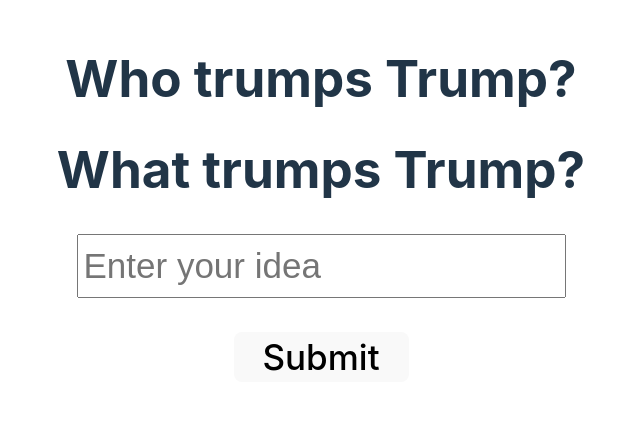
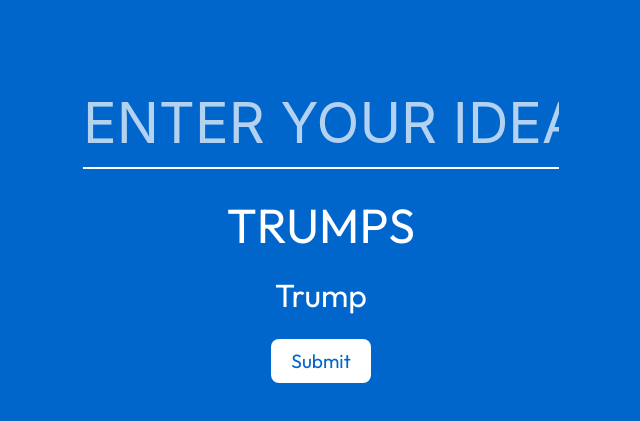
Before and after one commit to John-OK/coconut-tree, a React (Vite) app in the folder frontend/: page / in a window 1280 px wide. Shown: the part 201-622 px from the top of the page, without its empty margins (319-959 px from the left). Built offline with nearby package versions, Linux system fonts and the light colour scheme.

Commit message:
Add styling to homepage

```diff
--- a/frontend/index.html
+++ b/frontend/index.html
@@ -1,10 +1,18 @@
-<!doctype html>
+<!DOCTYPE html>
 <html lang="en">
   <head>
     <meta charset="UTF-8" />
     <meta name="viewport" content="width=device-width, initial-scale=1.0" />
     <title>Let's trump Trump!</title>
     <link rel="stylesheet" href="./src/index.css" />
+    <link
+      rel="stylesheet"
+      href="https://cdn.jsdelivr.net/npm/bulma@0.9.4/css/bulma.min.css"
+    />
+    <link
+      href="https://fonts.googleapis.com/css2?family=Outfit:wght@400;700&family=Dancing+Script&display=swap"
+      rel="stylesheet"
+    />
 
     <!--
     This favicon was generated using the following graphics from Twitter Twemoji:
@@ -13,10 +21,24 @@
     - Graphics Source: https://github.com/twitter/twemoji/blob/master/assets/svg/1f1fa-1f1f8.svg
     - Graphics License: CC-BY 4.0 (https://creativecommons.org/licenses/by/4.0/)
     -->
-    <link rel="apple-touch-icon" sizes="180x180" href="./src/assets/favicon_io/apple-touch-icon.png">
-    <link rel="icon" type="image/png" sizes="32x32" href="./src/assets/favicon_io/favicon-32x32.png">
-    <link rel="icon" type="image/png" sizes="16x16" href="./src/assets/favicon_io/favicon-16x16.png">
-    <link rel="manifest" href="./src/assets/favicon_io/site.webmanifest">
+    <link
+      rel="apple-touch-icon"
+      sizes="180x180"
+      href="./src/assets/favicon_io/apple-touch-icon.png"
+    />
+    <link
+      rel="icon"
+      type="image/png"
+      sizes="32x32"
+      href="./src/assets/favicon_io/favicon-32x32.png"
+    />
+    <link
+      rel="icon"
+      type="image/png"
+      sizes="16x16"
+      href="./src/assets/favicon_io/favicon-16x16.png"
+    />
+    <link rel="manifest" href="./src/assets/favicon_io/site.webmanifest" />
   </head>
   <body>
     <div id="root"></div>
--- a/frontend/src/App.css
+++ b/frontend/src/App.css
@@ -5,7 +5,7 @@
   text-align: center;
 }
 
-.answer {
+/* .answer {
   width: 475px;
   height: 50px;
   font-size: 35px;
@@ -17,4 +17,73 @@
   height: 50px;
   font-size: 35px;
   padding: 0px;
+} */
+
+body {
+  font-family: 'Outfit', sans-serif;
+  background-color: #0066cc; /* Blue background */
+  color: white;
+  margin: 0;
+  padding: 0;
 }
+
+.home-container {
+  display: flex;
+  flex-direction: column;
+  align-items: center;
+  justify-content: center;
+  height: 100vh;
+  padding: 20px;
+}
+
+.input-container {
+  position: relative;
+  width: 85%; /* 70%; 85% for "Enter your idea") */
+  max-width: 560px; /* 480px; 560px for "Enter your idea" */
+  margin-bottom: 20px;
+}
+
+.custom-input {
+  width: 100%;
+  border: none;
+  border-bottom: 2px solid white;
+  background-color: transparent;
+  color: white;
+  font-size: 3.5rem;
+  padding: 10px 0;
+  outline: none;
+  text-align: center;
+  text-transform: uppercase;
+}
+
+.custom-input::placeholder {
+  color: rgba(255, 255, 255, 0.7);
+  text-align: center;
+  text-transform: uppercase;
+}
+
+.trumps-text {
+  font-size: 3rem;
+  margin-bottom: 10px;
+}
+
+.trump-text {
+  font-size: 2rem;
+  margin-bottom: 20px;
+}
+
+.submit-button {
+  background-color: white;
+  color: #0066cc;
+  border: none;
+  padding: 10px 20px;
+  font-size: 1.2rem;
+  cursor: pointer;
+  transition: background-color 0.3s, color 0.3s;
+}
+
+.submit-button:hover {
+  background-color: #0066cc;
+  color: white;
+  border: 2px solid white;
+}
--- a/frontend/src/pages/Home.jsx
+++ b/frontend/src/pages/Home.jsx
@@ -1,52 +1,62 @@
-import { useState } from 'react'
-import '../App.css'
-import axios from "axios"
-import { useNavigate } from 'react-router-dom';
+import axios from "axios";
+import { useState } from "react";
+import { useNavigate } from "react-router-dom";
+import "../App.css";
 
 function Home() {
   const [userInput, setUserInput] = useState("");
   const navigate = useNavigate();
 
   const handleSubmit = async () => {
+    if (userInput.trim() === "" || userInput.length > 25) {
+      // Show an error message to the user
+      alert("Input must not be empty and should be 25 characters or less.");
+      return;
+    }
+
     try {
-        const response = await axios.post('/user_answer', {
-          answer: userInput
+      const response = await axios.post("/user_answer", {
+        answer: userInput.toLowerCase(), // Store lowercase in the database
       });
 
-        navigate('/resultDisplay', { state: { result: response.data } });
+      navigate("/resultDisplay", { state: { result: response.data } });
     } catch (error) {
-      console.error('Error:', error);
+      console.error("Error:", error);
       // Handle errors (e.g., show error message to user)
     }
   };
 
+  const handleInputChange = (event) => {
+    setUserInput(event.target.value); // Store as-is, display will be uppercase
+  };
 
   return (
-      <div className="Home">
-        <h1>Who trumps Trump?</h1>
-        <h1>What trumps Trump?</h1>
-
-        <h1>
-        <form >
+    <div className="home-container">
+      <div className="input-container">
         <input
-            className='answer'
-            id="answer"
+          className="custom-input outfit-font"
           type="text"
-            name="user_answer"
           value={userInput}
-            onChange={(event) => setUserInput(event.target.value)}
+          onChange={handleInputChange}
           placeholder="Enter your idea"
+          maxLength={25}
         />
-        </form>
-        </h1>
-        <button
-          className="submit"
-          type="submit" onClick={handleSubmit}
-        >
+      </div>
+      <h2 className="trumps-text outfit-font">TRUMPS</h2>
+      <h3 className="trump-text outfit-font">Trump</h3>
+      <button className="submit-button outfit-font" onClick={handleSubmit}>
         Submit
       </button>
+
+      {/* Test for client */}
+      {/* <hr />
+      <h1 className="py-0 my-0trumps-text outfit-font">KEEP</h1>
+      <h1 className="py-0 my-0trumps-text outfit-font">CALM</h1>
+      <h4 className="py-0 my-0trump-text is-size- outfit-font">AND</h4>
+      <h1 className="py-0 my-0trumps-text outfit-font">CARRY</h1>
+      <h1 className="py-0 my-0trumps-text outfit-font">ON</h1> */}
     </div>
-    )
+  );
 }
 
-  export default Home
+export default Home;
```
Lines whose indentation alone changed are shown as unchanged.
